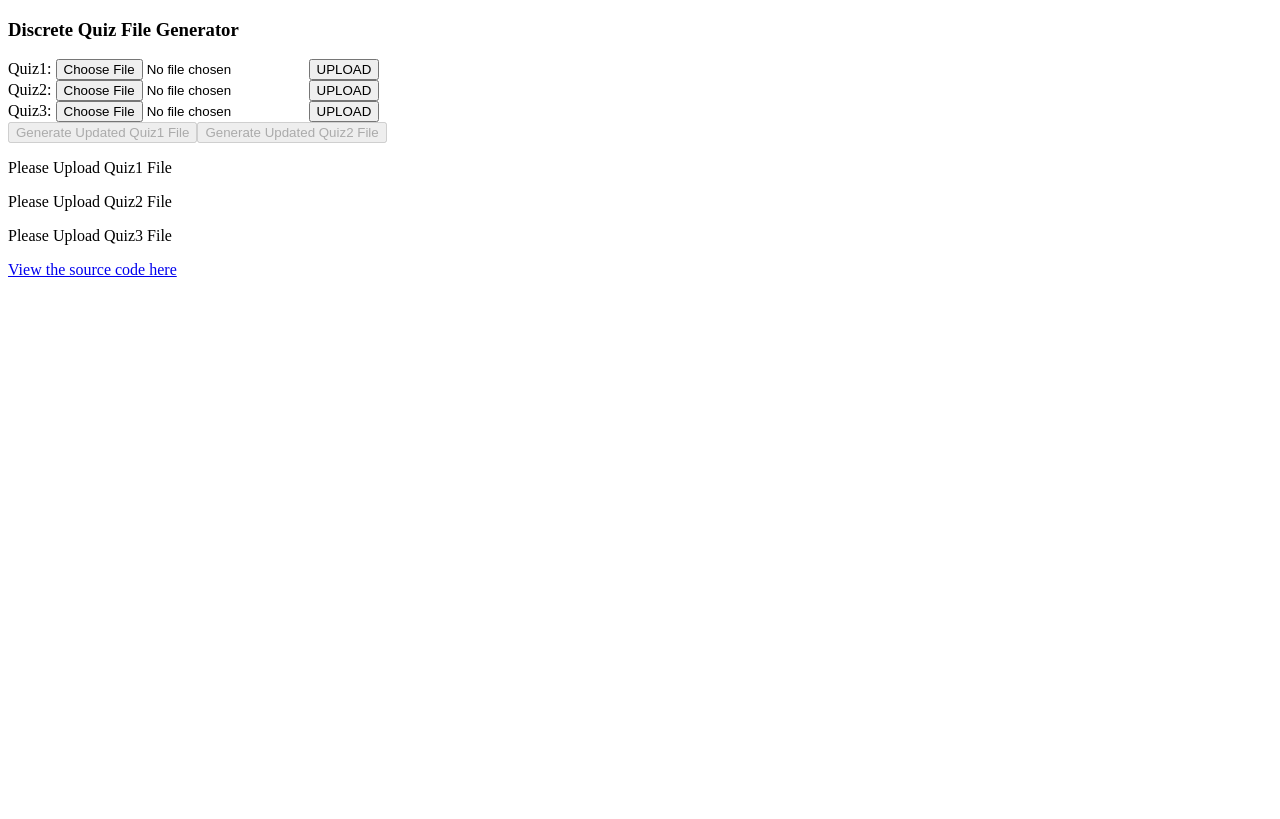
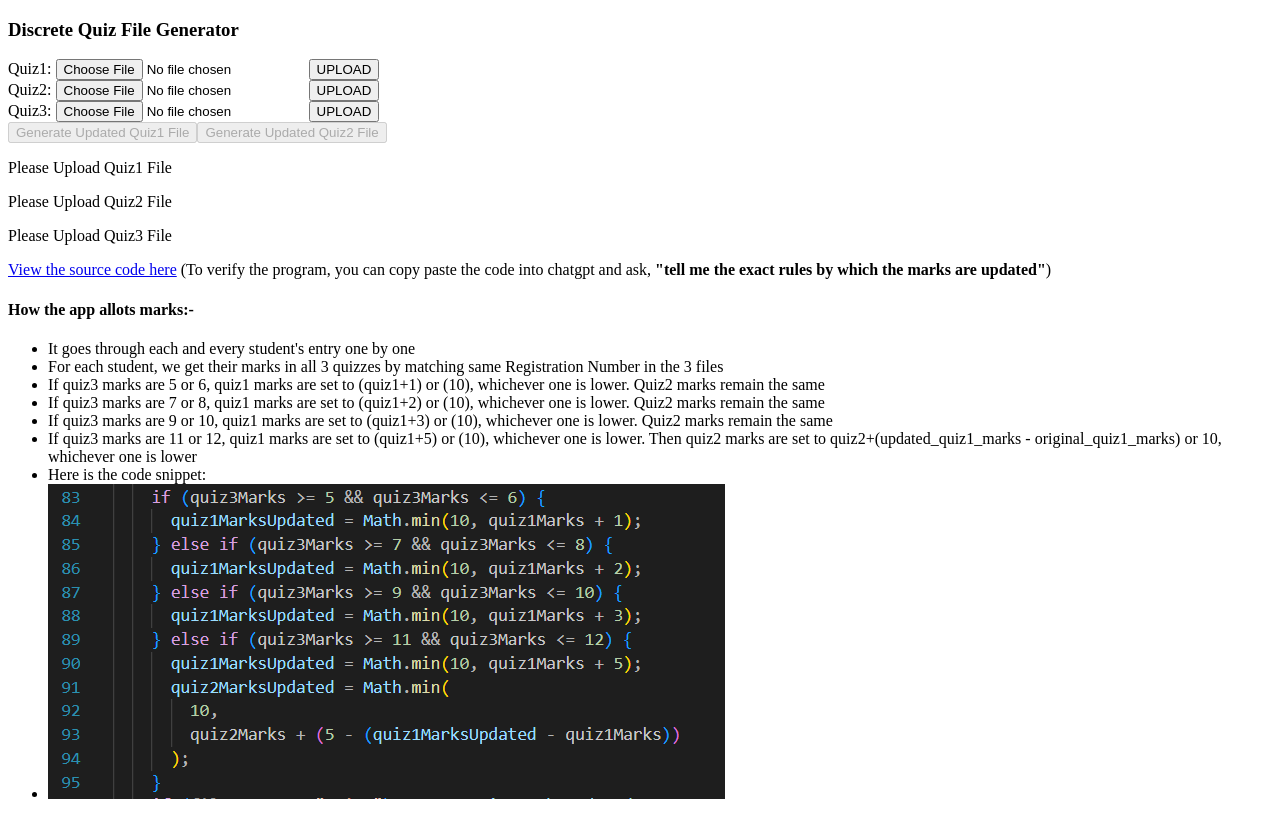
Before and after one commit to aditya-jindal/discreteQuiz, a React (Vite) app: page / in a window 1280 px wide. Built offline with nearby package versions, Linux system fonts and the light colour scheme.

Commit message:
added algorithm explanation for marks allotment

```diff
--- a/src/App.jsx
+++ b/src/App.jsx
@@ -127,55 +127,49 @@ function App() {
       return exportFile(modifyData(quiz2Data, "quiz2"), "quiz2");
   };
   return (
-    <div className="wrapper">
+    <div>
       <h3>Discrete Quiz File Generator</h3>
 
       {/* form */}
       <form
-        className="form-group custom-form"
         onSubmit={(e) => handleFileSubmit(e, "quiz1")}
       >
         <label>Quiz1: </label>
         <input
           type="file"
           accept=".xlsx, .xls"
-          className="form-control"
           required
           onChange={(e) => handleFile(e, "quiz1")}
         />
-        <button type="submit" className="btn btn-success btn-md">
+        <button type="submit" >
           UPLOAD
         </button>
       </form>
       <form
-        className="form-group custom-form"
         onSubmit={(e) => handleFileSubmit(e, "quiz2")}
       >
         <label>Quiz2: </label>
         <input
           type="file"
           accept=".xlsx, .xls"
-          className="form-control"
           required
           onChange={(e) => handleFile(e, "quiz2")}
         />
-        <button type="submit" className="btn btn-success btn-md">
+        <button type="submit">
           UPLOAD
         </button>
       </form>
       <form
-        className="form-group custom-form"
         onSubmit={(e) => handleFileSubmit(e, "quiz3")}
       >
         <label>Quiz3: </label>
         <input
           type="file"
           accept=".xlsx, .xls"
-          className="form-control"
           required
           onChange={(e) => handleFile(e, "quiz3")}
         />
-        <button type="submit" className="btn btn-success btn-md">
+        <button type="submit">
           UPLOAD
         </button>
       </form>
@@ -215,7 +209,48 @@ function App() {
           rel="noreferrer"
         >
           View the source code here
-        </a>
+        </a>{" "}
+        <span>
+          (To verify the program, you can copy paste the code into chatgpt and
+          ask, <span style={{fontWeight:"bold"}}>&quot;tell me the exact rules by which the marks are updated&quot;</span>){" "}
+        </span>
+      </div>
+      <div>
+        <h4>How the app allots marks:-</h4>
+        <ul>
+          <li>
+            It goes through each and every student&apos;s entry one by one
+          </li>
+          <li>
+            For each student, we get their marks in all 3 quizzes by matching
+            same Registration Number in the 3 files{" "}
+          </li>
+          <li>
+            If quiz3 marks are 5 or 6, quiz1 marks are set to (quiz1+1) or (10),
+            whichever one is lower. Quiz2 marks remain the same
+          </li>
+          <li>
+            If quiz3 marks are 7 or 8, quiz1 marks are set to (quiz1+2) or (10),
+            whichever one is lower. Quiz2 marks remain the same
+          </li>
+          <li>
+            If quiz3 marks are 9 or 10, quiz1 marks are set to (quiz1+3) or
+            (10), whichever one is lower. Quiz2 marks remain the same
+          </li>
+          <li>
+            If quiz3 marks are 11 or 12, quiz1 marks are set to (quiz1+5) or
+            (10), whichever one is lower. Then quiz2 marks are set to
+            quiz2+(updated_quiz1_marks - original_quiz1_marks) or 10, whichever
+            one is lower
+          </li>
+          <li>Here is the code snippet: </li>
+          <li>
+            <img
+              src="./src/assets/marks_rules.png"
+              alt="marks rules code snippet"
+            />
+          </li>
+        </ul>
       </div>
     </div>
   );
```
Also changed, not shown: src/assets/marks_rules.png (added).
